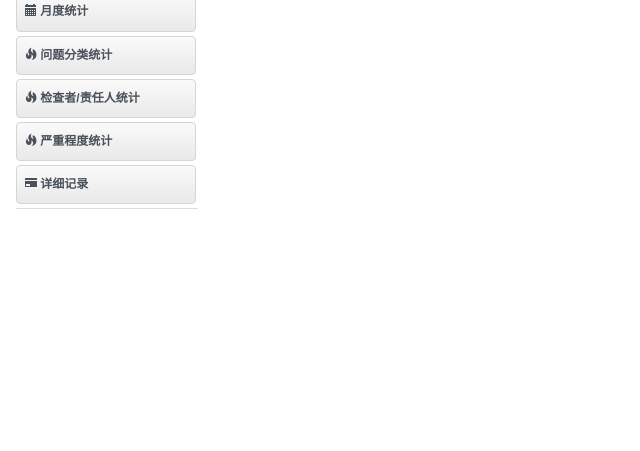
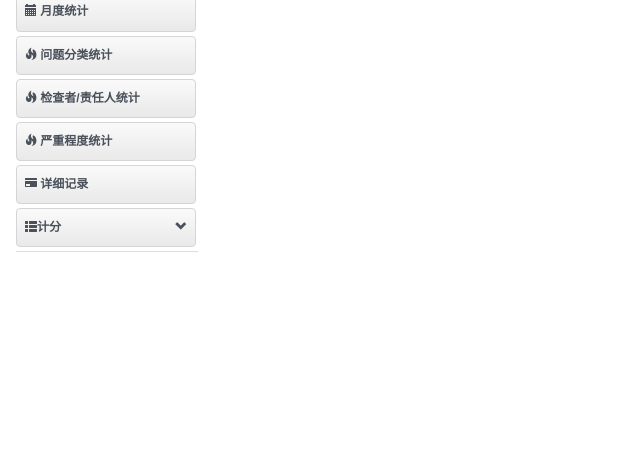
Before and after one commit to waterwoodwind/QA_web, a Django app: page /team_month_stack in a window 1280 px wide. Shown: the part 193-644 px from the top of the page, without its empty margins (0-640 px from the left). Run offline with Django 3.2, Linux system fonts and the light colour scheme; some libraries are stand-ins or nearby versions.

Commit message:
左侧导航栏 前端预添加

```diff
--- a/main/templates/base.html
+++ b/main/templates/base.html
@@ -87,6 +87,17 @@
                             <i class="glyphicon glyphicon-credit-card"></i> 详细记录
                         </a>
                     </li>
+                    <li>
+                        <a href="#systemSetting" class="nav-header collapsed" data-toggle="collapse">
+                            <i class="glyphicon glyphicon-th-list"></i>计分
+                            <span class="pull-right glyphicon glyphicon-chevron-down"></span>
+                        </a>
+                        <ul class="nav nav-list collapse secondmenu" style="height: 0px;">
+                            <li><a href="/month_count_group_by_source"><i class="glyphicon glyphicon-user"></i>员工安全分</a></li>
+                            <li><a href="/month_count_group_by_department"><i class="glyphicon glyphicon-th-list"></i>团队安全分</a></li>
+                            <li><a href="/source_month_stack"><i class="glyphicon glyphicon-asterisk"></i>团队自我监管分</a></li>
+                        </ul>
+                    </li>
                 </ul>
             </div>
             <div class="col-md-10">
```
